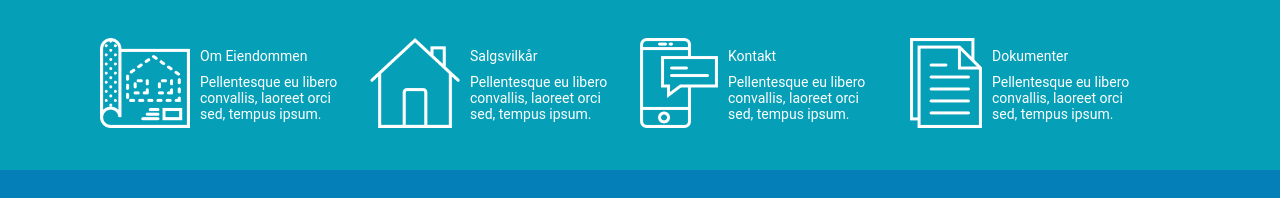
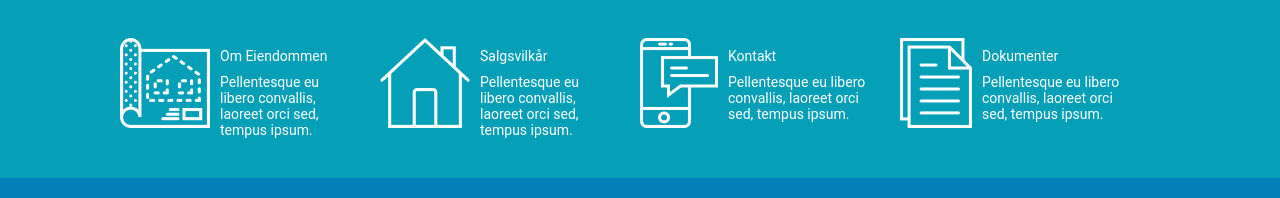
Before and after one commit to juliadyrdal/vike, a website: page index.html in a window 1280 px wide. Shown: the part 602-800 px from the top of the page. Drawn offline with Linux system fonts and the light colour scheme.

Commit message:
Added $container-width to the icon-menu to align the centering with the rest of the layout.

```diff
--- a/sass/layout/_icon-menu.scss
+++ b/sass/layout/_icon-menu.scss
@@ -2,8 +2,9 @@
     display: flex;
     justify-content: space-between;
 
-    padding: 4rem 10rem;
-    //margin-top: 16rem;
+    padding: $container-width;
+    padding-top: 4rem;
+    padding-bottom: 4rem;
     background-color: $color-primary;
 
     @include respond(tab-land) {
```
Also changed, not shown: css/style.css.
